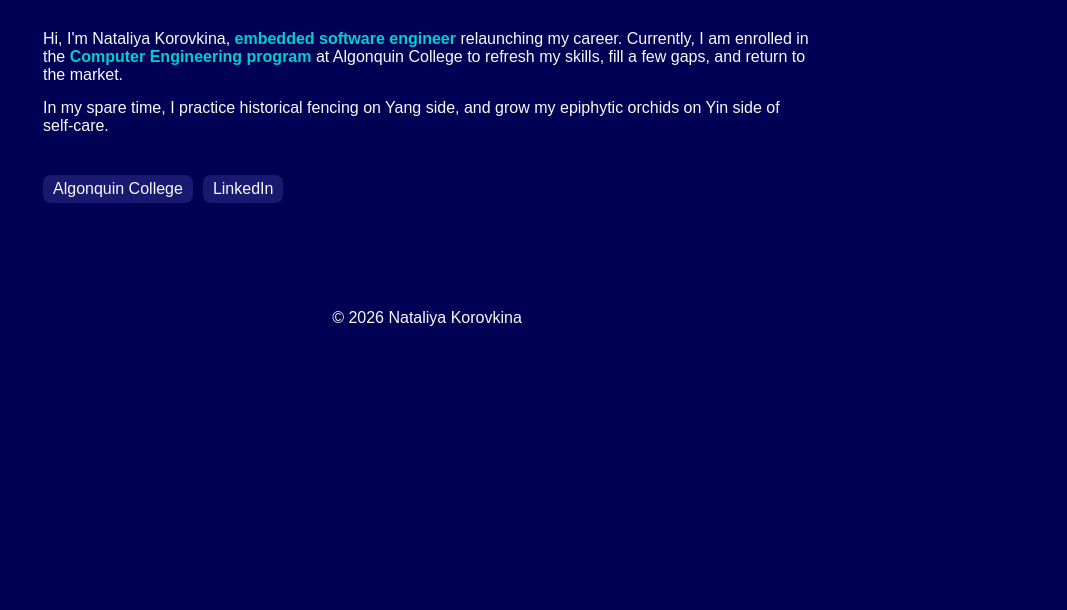
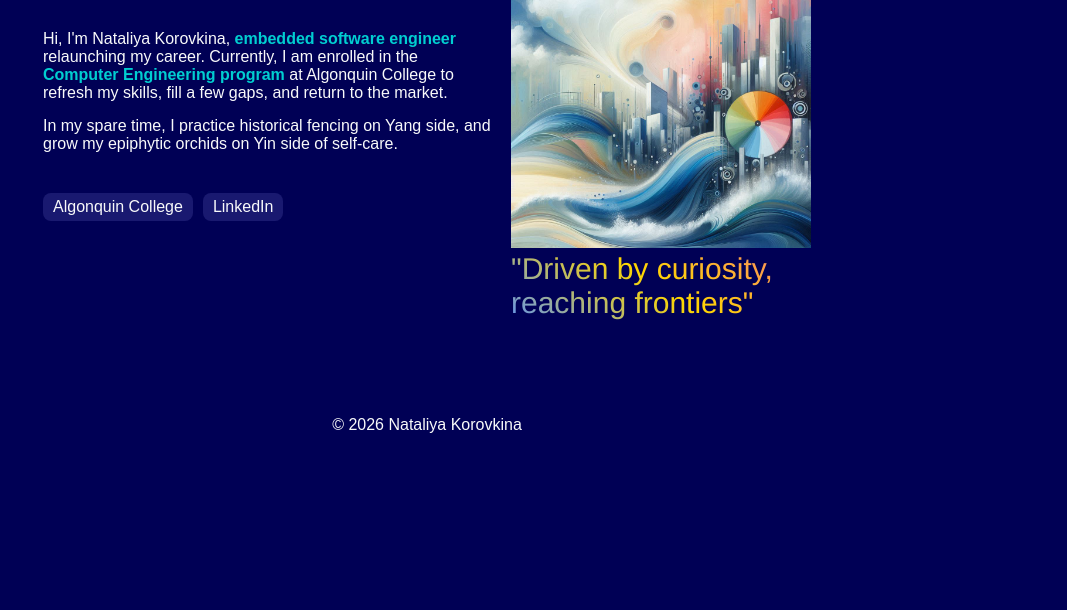
Before and after one commit to kernels-abreeze/kernels-abreeze.github.io, a plain HTML site: page index.html in a window 1280 px wide. Shown: the part 190-800 px from the top of the page, without its empty margins (213-1280 px from the left). Drawn offline with Linux system fonts and the light colour scheme.

Commit message:
Minor fix
Signed-off-by: Nataliya Korovkina <kernels.abreeze@gmail.com>

```diff
--- a/index.html
+++ b/index.html
@@ -42,7 +42,7 @@
 					</div>
 				</div>
 
-				<div hidden id="about-pic">
+				<div id="about-pic">
 					<img id="about-pic-img" src="./images/motto.jpeg"
 					alt="An abstract, digital painting of a futuristic cityscape.
 					The artwork blends structured geometric skyscrapers with fluid, swirling natural elements like waves and clouds." width="200">
```
